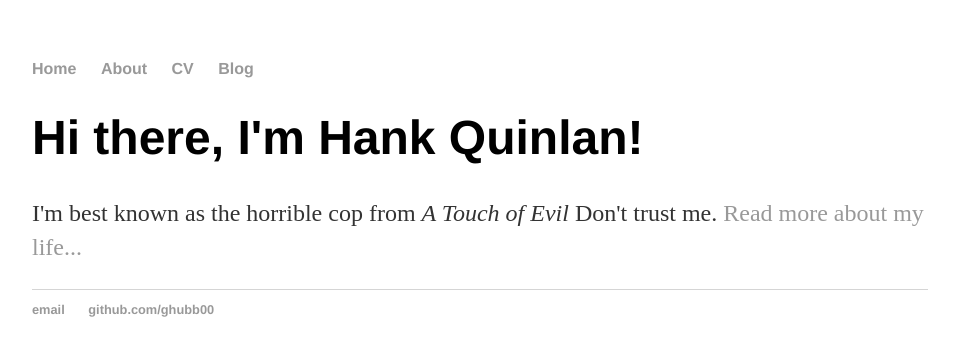
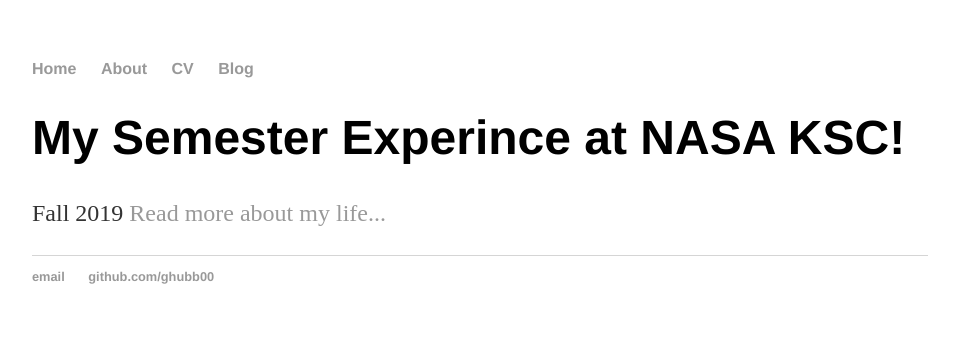
Before and after one commit to ghubb00/ghubb001.github.io, a Jekyll site: the page built from index.html, in a window 1280 px wide. Shown: the top 356 px of the page, without its empty margins (160-1119 px from the left). Built offline with Jekyll 4.4.1, drawn with Linux system fonts in a browser that asks for light colours.

Commit message:
Update index.html
added personal names and edits

```diff
--- a/index.html
+++ b/index.html
@@ -1,8 +1,8 @@
 ---
 layout: default
-title: Hank Quinlan, Horrible Cop
+title: Gregory Hubbard, Computer Engineer
 ---
 <div class="blurb">
-	<h1>Hi there, I'm Hank Quinlan!</h1>
-	<p>I'm best known as the horrible cop from <em>A Touch of Evil</em> Don't trust me. <a href="/about">Read more about my life...</a></p>
+	<h1>My Semester Experince at NASA KSC!</h1>
+	<p>Fall 2019 <a href="/about">Read more about my life...</a></p>
 </div><!-- /.blurb -->
```
